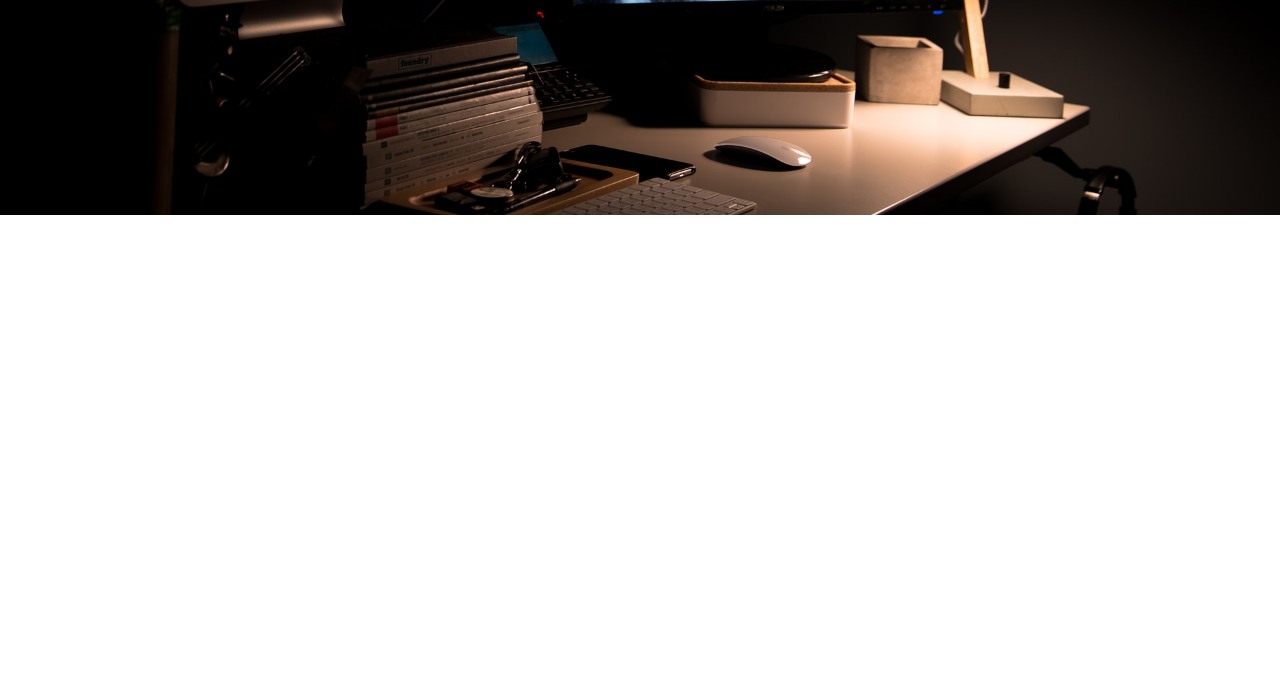
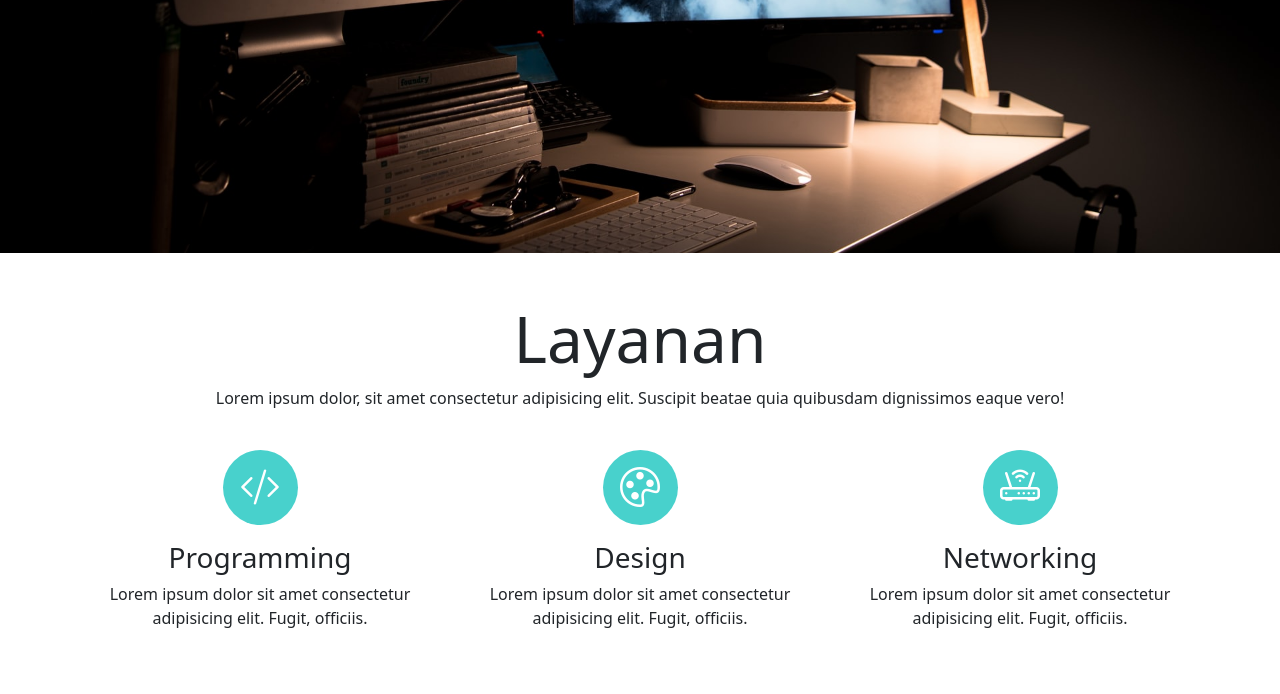
Before and after one commit to zulmi48/my-website, a plain HTML site: page index.html in a window 1280 px wide. Shown: the part 457-1151 px from the top of the page. Before the commit the page ends 800 px from the top, so only its background shows below. Drawn offline with nearby package versions, Linux system fonts and the light colour scheme.

Commit message:
Add Layanan

```diff
--- a/index.html
+++ b/index.html
@@ -10,10 +10,11 @@
     <link rel="stylesheet" href="https://cdn.jsdelivr.net/npm/bootstrap-icons@1.9.1/font/bootstrap-icons.css">
     <link rel="stylesheet" href="style.css">
 	</head>
-	<body>
+	<body id="home">
+    <!-- Navbar -->
     <nav class="navbar navbar-expand-lg navbar-dark bg-dark shadow-lg fixed-top">
       <div class="container">
-        <a class="navbar-brand" href="#">Zoel Website</a>
+        <a class="navbar-brand" href="#home">Zoel Website</a>
         <button class="navbar-toggler" type="button" data-bs-toggle="collapse" data-bs-target="#navbarText" aria-controls="navbarText" aria-expanded="false" aria-label="Toggle navigation">
           <span class="navbar-toggler-icon"></span>
         </button>
@@ -35,12 +36,50 @@
         </div>
       </div>
     </nav>
+    <!-- End Navbar -->
+
+    <!-- Website Banner -->
     <div class="container-fluid banner">
       <div class="container text-center">
         <h4 class="display-6">Selamat datang di Website Kami</h4>
         <h3 class="display-1"> Hai! Halo!</h3>
+        <a href="#layanan" class="btn btn-md btn-success">Cek Layanan Kami</a>
       </div>
     </div>
+    <!-- End Banner -->
+
+    <!-- Layanan -->
+    <div class="container-fluid layanan pt-5 pb-5">
+      <div class="container text-center">
+        <h2 class="display-3" id="layanan">Layanan</h2>
+        <p>Lorem ipsum dolor, sit amet consectetur adipisicing elit. Suscipit beatae quia quibusdam dignissimos eaque vero!</p>
+        <div class="row pt-4">
+          <div class="col-md-4">
+            <span class="lingkaran">
+              <i class="bi bi-code-slash h1"></i>
+            </span>
+            <h3 class="mt-3">Programming</h3>
+            <p>Lorem ipsum dolor sit amet consectetur adipisicing elit. Fugit, officiis.</p>
+          </div>
+          <div class="col-md-4">
+            <span class="lingkaran">
+              <i class="bi bi-palette h1"></i>
+            </span>
+            <h3 class="mt-3">Design</h3>
+            <p>Lorem ipsum dolor sit amet consectetur adipisicing elit. Fugit, officiis.</p>
+          </div>
+          <div class="col-md-4">
+            <span class="lingkaran">
+              <i class="bi bi-router h1"></i>
+            </span>
+            <h3 class="mt-3">Networking</h3>
+            <p>Lorem ipsum dolor sit amet consectetur adipisicing elit. Fugit, officiis.</p>
+          </div>
+        </div>
+      </div>
+    </div>
+    <!-- End Layanan -->
+
 
     <!-- JS Bootstrap -->
     <script src="https://cdn.jsdelivr.net/npm/bootstrap@5.2.0-beta1/dist/js/bootstrap.bundle.min.js" integrity="sha384-pprn3073KE6tl6bjs2QrFaJGz5/SUsLqktiwsUTF55Jfv3qYSDhgCecCxMW52nD2" crossorigin="anonymous"></script>
--- a/style.css
+++ b/style.css
@@ -5,3 +5,14 @@
 	padding-top: 20%;
 	padding-bottom: 20%;
 }
+
+.lingkaran {
+	display: inline-block;
+	border-radius: 50%;
+	width: 75px;
+	height: 75px;
+	margin: auto;
+	color: white;
+	background-color: mediumturquoise;
+	padding-top: 13px;
+}
```
